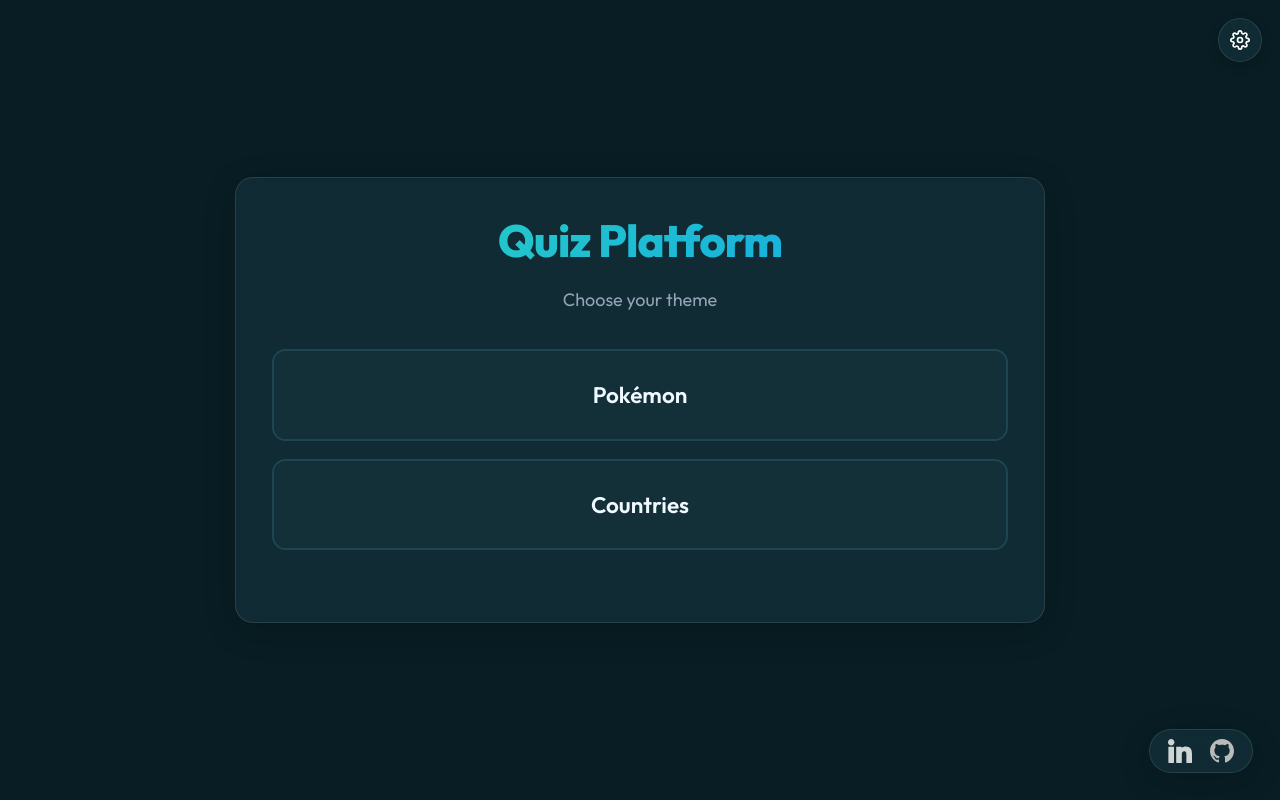
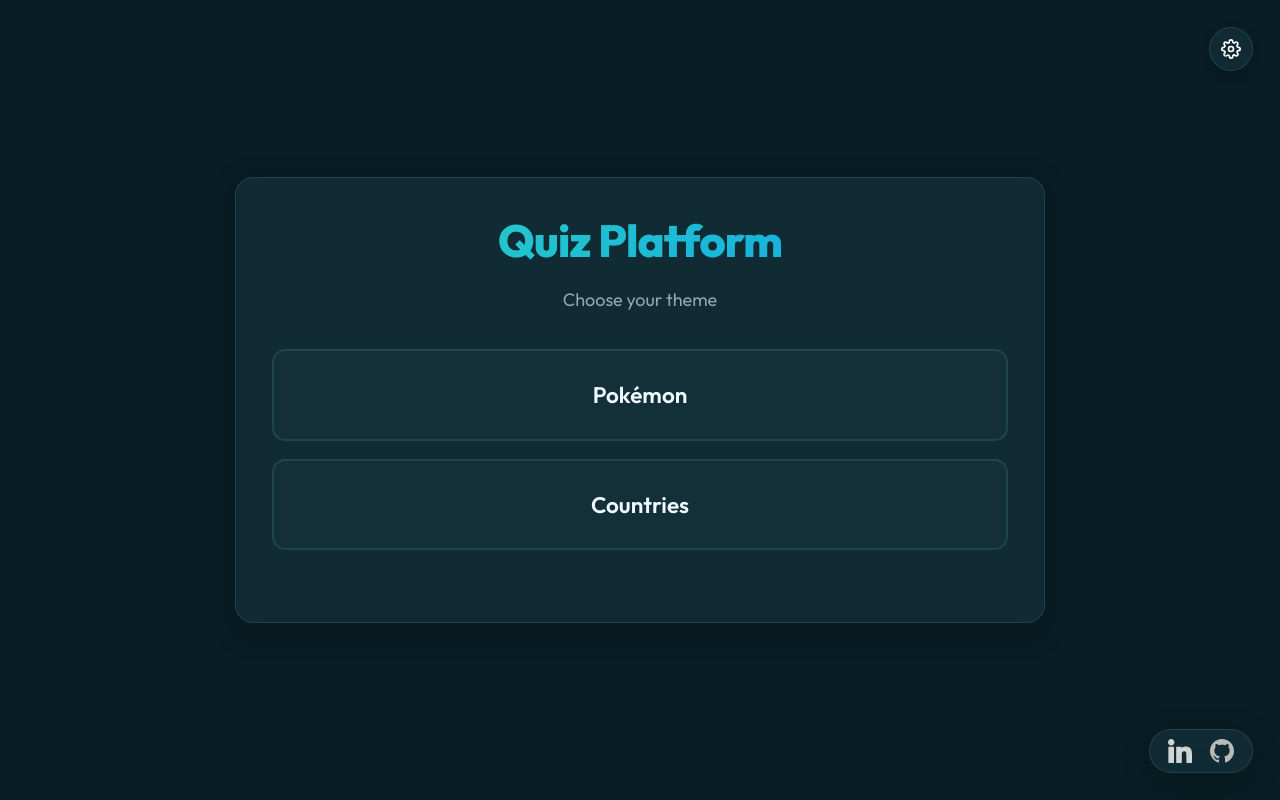
Before and after one commit to VilleJuhan1/Fullstack-websovelluskehitys-osa14-projekti, a React (Vite) app in the folder App/frontend/: page / in a window 1280 px wide. Built offline with nearby package versions, Linux system fonts and the light colour scheme; no server answers.

Commit message:
settings cogwheel menu component ready for test on dev

```diff
--- a/App/frontend/src/index.css
+++ b/App/frontend/src/index.css
@@ -457,8 +457,8 @@
 /* Settings Bar Styles */
 .settings-bar-container {
   position: fixed;
-  top: var(--space-md);
-  right: var(--space-md);
+  top: var(--space-lg);
+  right: var(--space-lg);
   z-index: 1000;
 }
 
```
Also changed, not shown: 1 other file (tests, documents, lock files or other folders).
